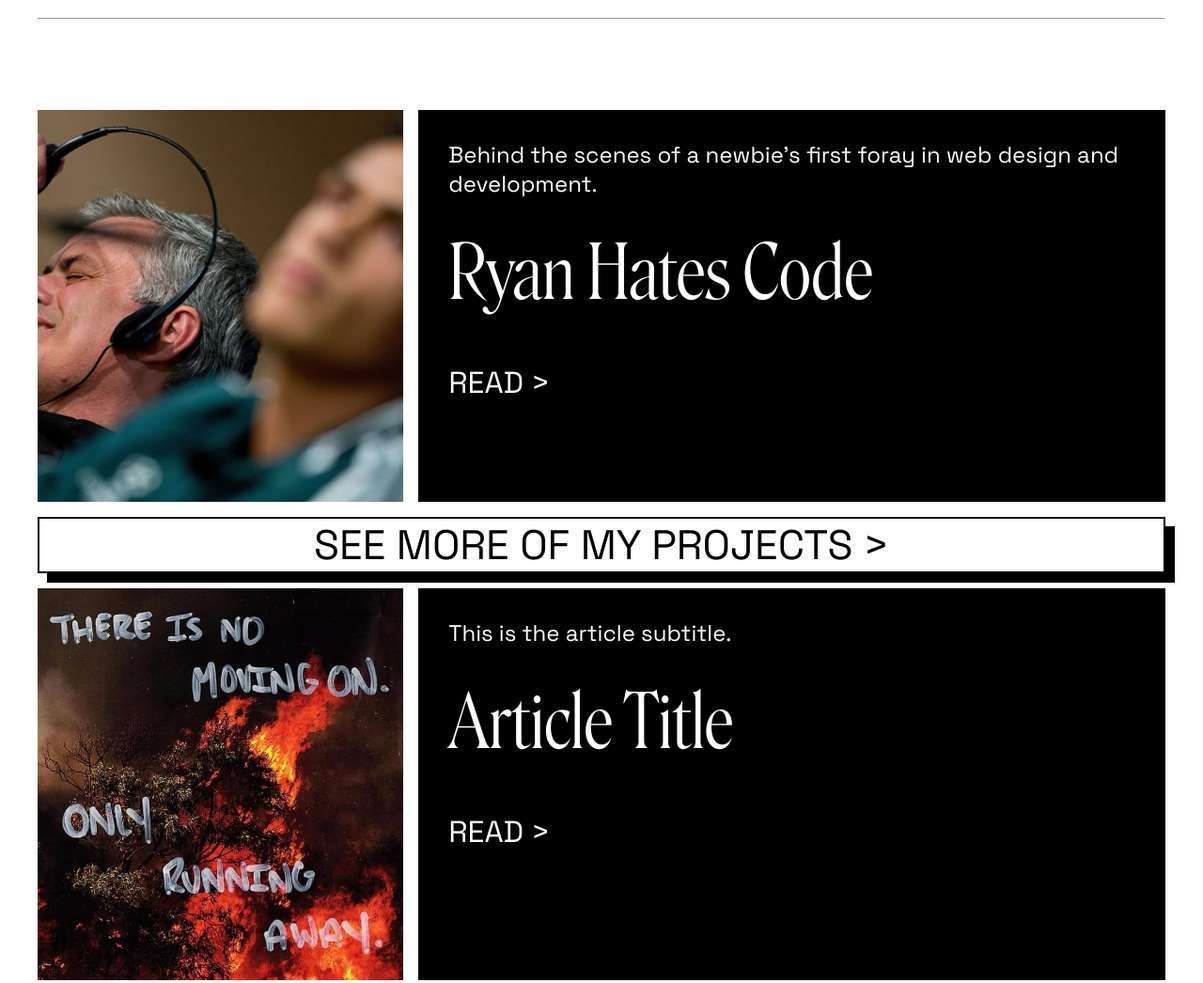
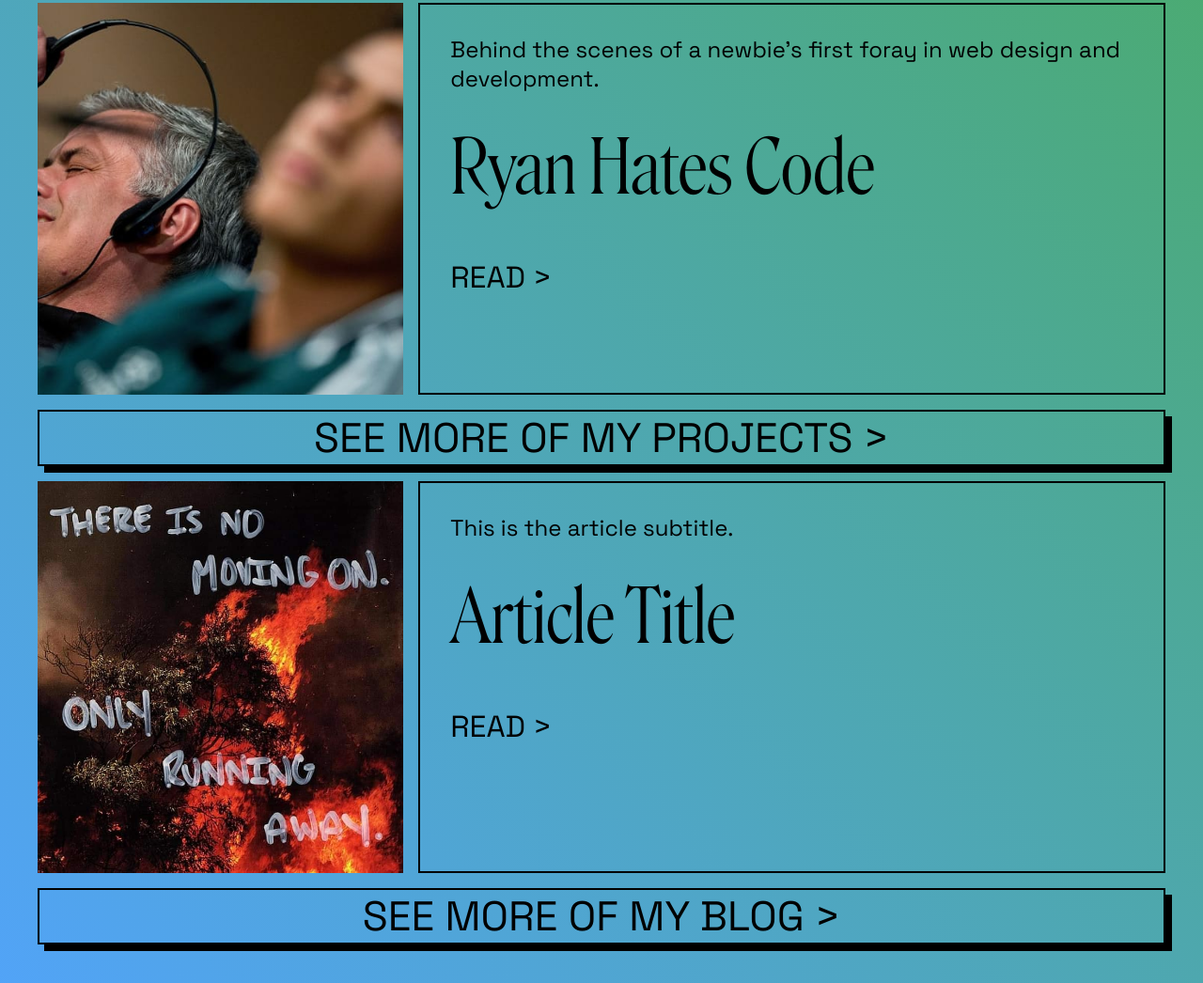
Before and after one commit to RyanJimeno/Ryan-Hates-Code, a plain HTML site: page index.html in a window 1280 px wide. Shown: the part 809-1855 px from the top of the page at 94% size. Drawn offline with Linux system fonts and the light colour scheme.

Commit message:
added gradient, fixed inheritance issues involving the title thumbs

```diff
--- a/index.html
+++ b/index.html
@@ -35,7 +35,7 @@
         </div>
     </div>
 
-    <hr>
+
 
 <!-- FOR THE PROJECT THUMBNAIL AREA: -->
 
--- a/styles.css
+++ b/styles.css
@@ -41,7 +41,7 @@ body{
     /* background-color:rgb(253, 247, 193); */
     padding: 0% 2.5% 2% 2.5%;
     font-size: 15vw;
-    /* background: linear-gradient(45deg, #f0ff65, #81d7ff); */
+    background: linear-gradient(45deg, #52a3ff, #49ad46);
 }
 
 /* LANDING AREA */
@@ -123,7 +123,7 @@ ul li{
     font-family: 'SpaceMono-Regular', sans-serif;
     font-size: 1.75rem;
 
-    background-color: white;
+    /* background-color: white; */
     border-radius: 50px;
     border: 2px solid black;
     /* padding: -6rem -5rem; */
@@ -182,6 +182,8 @@ ul li{
 /* THUMBNAILS AREA */
 
 .thumbnails_container{
+    margin: 5rem 0rem 2rem;
+
     display: grid;
     grid-template-columns: 1fr 1fr 1fr;
     grid-template-rows: 1fr 1fr .25fr 1fr 1fr .25fr;
@@ -203,8 +205,9 @@ ul li{
     /* color: white; */
 }
 
+/* color of blog+proj thumb's title+subtitle+cta */
 .proj_thumb_title, .proj_thumb_sub, .proj_thumb_read_cta, .blog_thumb_title, .blog_thumb_sub, .blog_thumb_read_cta {
-    color: white;
+    color: black;
 }
 
 .proj_thumb_picture_container {
@@ -264,16 +267,15 @@ figure{
 
 .proj_thumb_text{
     grid-area: proj_thumb_text;
-    background-color: black;
-    color: white;
+    /* background-color: black; */
     padding: 2rem;
+    border: 2px solid black;
 }
 
 .blog_thumb_text{
     grid-area: blog_thumb_text;
-    background-color: black;
-    color: white;
     padding: 2rem;
+    border: 2px solid black;
 }
 
 .see_all_projects {
@@ -287,15 +289,16 @@ figure{
 .see_all_projects, .see_all_blog {
     font-size: 2.75rem;
     text-align: center;
+    vertical-align: middle;
     color: black;
 
     border: 2px solid black;
 
-    box-shadow: 10px 10px black;
+    box-shadow: 7px 7px black;
 }
 
 .see_all_projects:hover, .see_all_blog:hover{
-    box-shadow: 5px 5px black;
+    box-shadow: 3px 3px black;
 }
 
 .see_all_projects:active, .see_all_blog:active{
```
